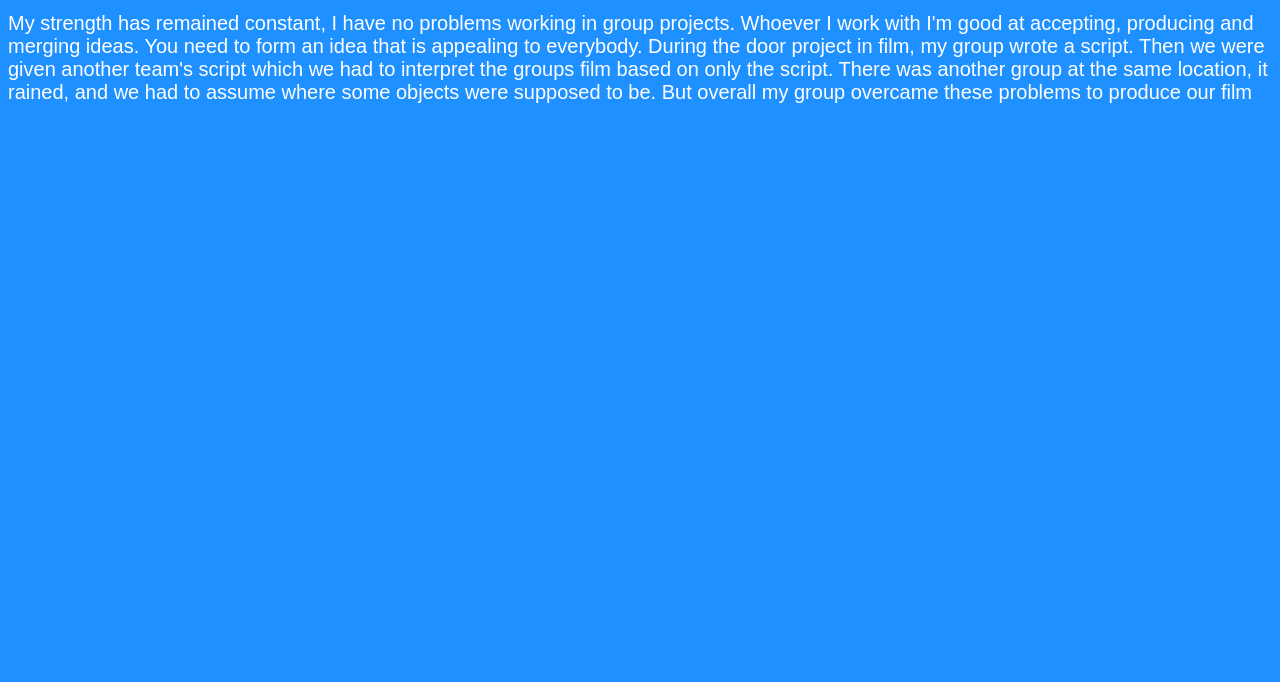
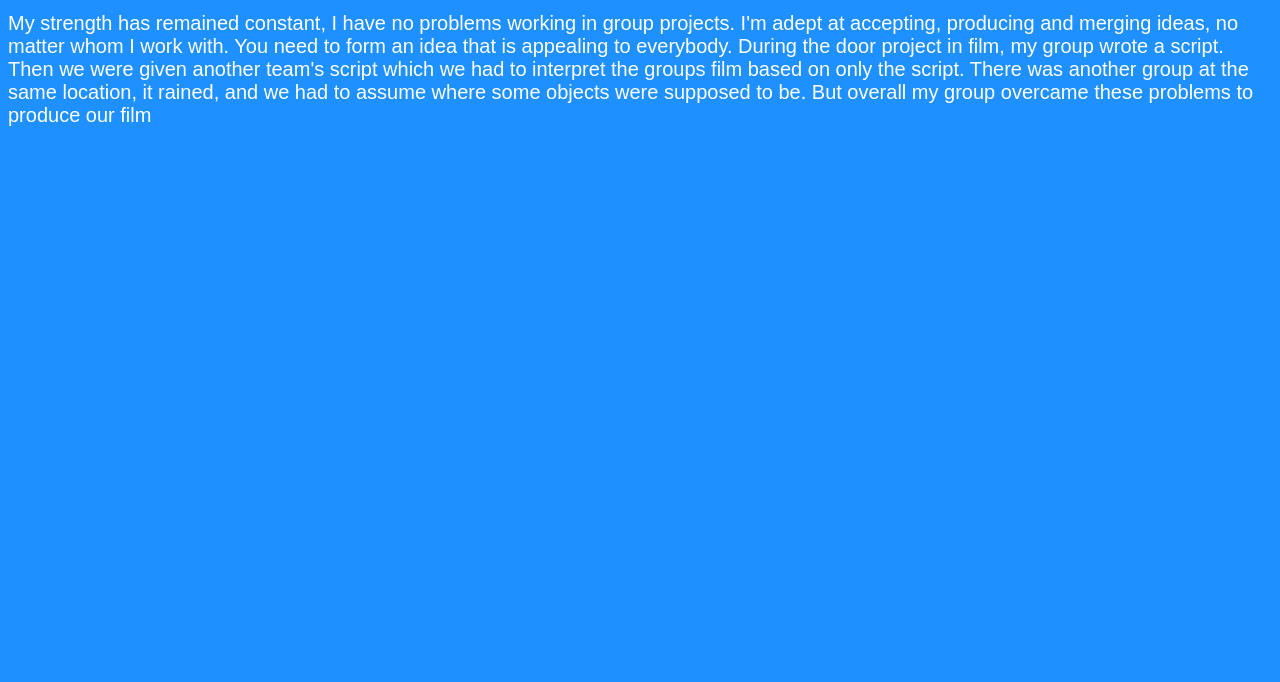
Before and after one commit to sameerpg/sameerpg.github.io, a plain HTML site: page jinwang.html in a window 1280 px wide. Shown: the part 118-800 px from the top of the page. Drawn offline with Linux system fonts and the light colour scheme.

Commit message:
Update jinwang.html

```diff
--- a/jinwang.html
+++ b/jinwang.html
@@ -5,6 +5,6 @@
 
 
  <h1>strength </h1>
-   <p>My strength has remained constant, I have no problems working in group projects. Whoever I work with I'm good at accepting, producing and merging ideas. You need to form an idea that is appealing to everybody. During the door project in film, my group wrote a script. Then we were given another team's script which we had to interpret the groups film based on only the script. There was another group at the same location, it rained, and we had to assume where some objects were supposed to be. But overall my group overcame these problems to produce our film </p>
+   <p>My strength has remained constant, I have no problems working in group projects. I'm adept at accepting, producing and merging ideas, no matter whom I work with. You need to form an idea that is appealing to everybody. During the door project in film, my group wrote a script. Then we were given another team's script which we had to interpret the groups film based on only the script. There was another group at the same location, it rained, and we had to assume where some objects were supposed to be. But overall my group overcame these problems to produce our film </p>
     </head>
   <body>
```
